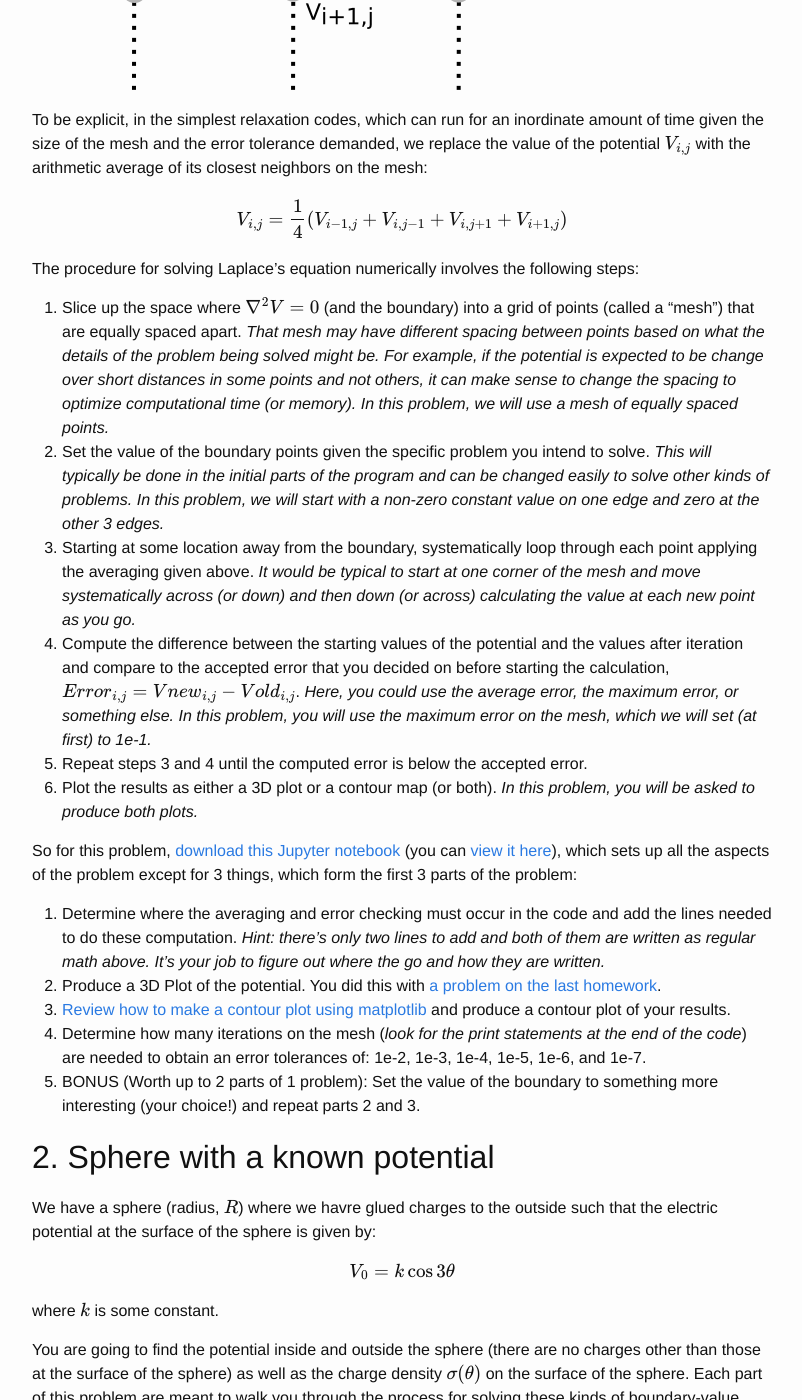
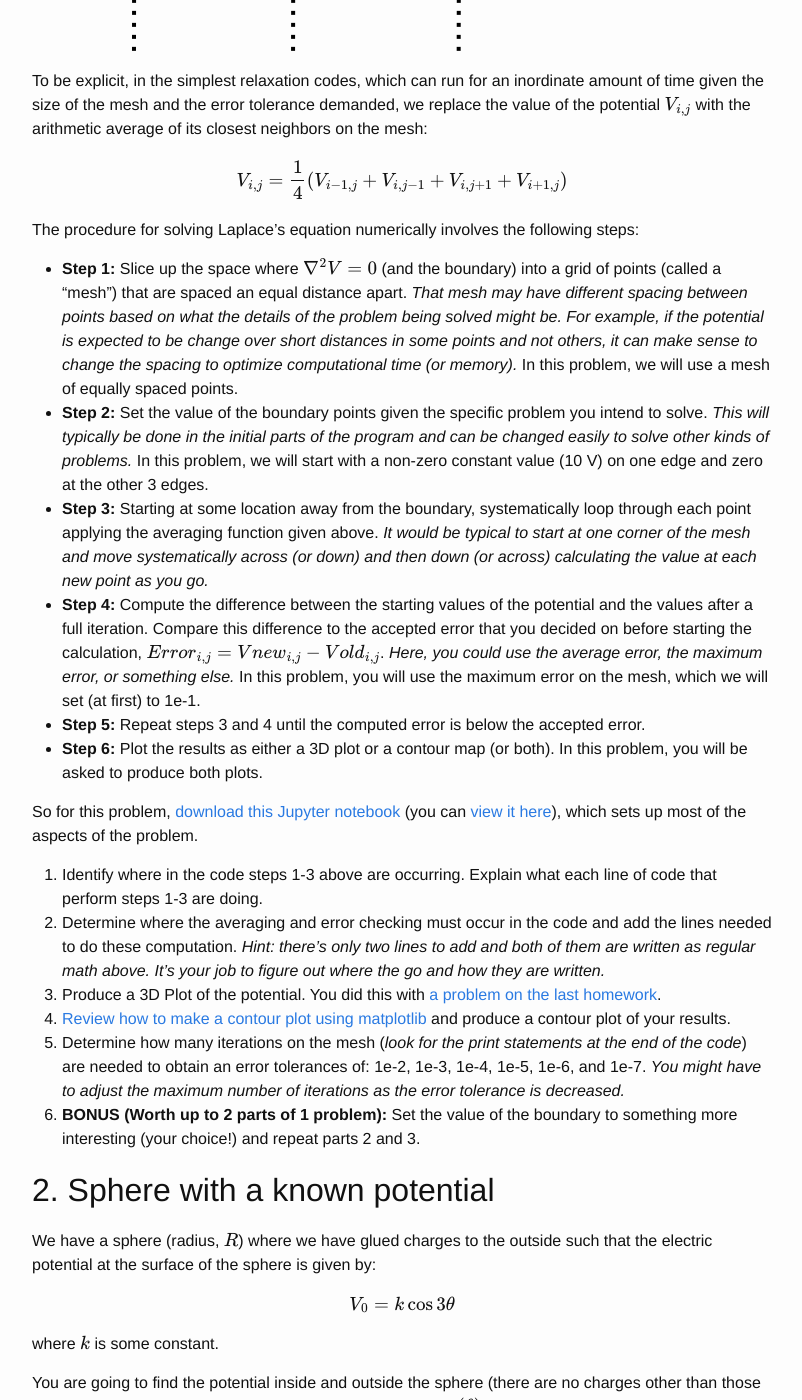
Before and after one commit to dannycab/phy481msu, a Jekyll site: the page built from assignments/homework6.md, in a window 1280 px wide and 1400 px high, scrolled down 798 px. Shown: the whole window, without its empty margins (238-1040 px from the left). Built offline with Jekyll 4.4.1, drawn with Linux system fonts in a browser that asks for light colours; formulas are drawn with MathJax 3; some of the changed text lies outside the part shown.

Commit message:
updated homework 6; ready for primetime

```diff
--- a/assignments/homework6.md
+++ b/assignments/homework6.md
@@ -3,13 +3,11 @@
 use_math: true
 ---
 
-<p style="color: purple">This homework is not ready until this message has been removed.</p>
-
 # Homework 6 (Due October 21st)
 
 ## 1. Method of Relaxation for Cartesian Problems
 
-One of the major properties of a solution to Laplace's equation is that the value of the potential at a point is equal the average of all the points surrounding it (a sphere in 3D or a circle in 2D). We can exploit this property to numerically solve Laplace's equation by successively computing the average value of the potential at a point on a mesh (a grid of 2D points in this case) based on the 4 other points that surround it (see the figure below).
+One of the major properties of a solution to Laplace's equation is that the value of the potential at a point is equal the average of all the points surrounding it (i.e., a sphere in 3D or a circle in 2D). We can exploit this property to solve Laplace's equation numerically by successively computing the average value of the potential at a point on a mesh (a grid of 2D points in this case) based on the 4 other points that surround it (see the figure below).
 
 ![Mesh](./images/hw6/mesh.png)
 
@@ -19,43 +17,46 @@
 
 The procedure for solving Laplace's equation numerically involves the following steps:
 
-1. Slice up the space where $\nabla^2 V = 0$ (and the boundary) into a grid of points (called a "mesh") that are equally spaced apart. *That mesh may have different spacing between points based on what the details of the problem being solved might be. For example, if the potential is expected to be change over short distances in some points and not others, it can make sense to change the spacing to optimize computational time (or memory). In this problem, we will use a mesh of equally spaced points.*
-2. Set the value of the boundary points given the specific problem you intend to solve. *This will typically be done in the initial parts of the program and can be changed easily to solve other kinds of problems. In this problem, we will start with a non-zero constant value on one edge and zero at the other 3 edges.*
-3. Starting at some location away from the boundary, systematically loop through each point applying the averaging given above. *It would be typical to start at one corner of the mesh and move systematically across (or down) and then down (or across) calculating the value at each new point as you go.*
-4. Compute the difference between the starting values of the potential and the values after iteration and compare to the accepted error that you decided on before starting the calculation, $Error_{i,j} = Vnew_{i,j}-Vold_{i,j}$. *Here, you could use the average error, the maximum error, or something else. In this problem, you will use the maximum error on the mesh, which we will set (at first) to 1e-1.*
-5. Repeat steps 3 and 4 until the computed error is below the accepted error.
-6. Plot the results as either a 3D plot or a contour map (or both). *In this problem, you will be asked to produce both plots.*
+* **Step 1:** Slice up the space where $\nabla^2 V = 0$ (and the boundary) into a grid of points (called a "mesh") that are spaced an equal distance apart. *That mesh may have different spacing between points based on what the details of the problem being solved might be. For example, if the potential is expected to be change over short distances in some points and not others, it can make sense to change the spacing to optimize computational time (or memory).* In this problem, we will use a mesh of equally spaced points.
+* **Step 2:** Set the value of the boundary points given the specific problem you intend to solve. *This will typically be done in the initial parts of the program and can be changed easily to solve other kinds of problems.* In this problem, we will start with a non-zero constant value (10 V) on one edge and zero at the other 3 edges.
+* **Step 3:** Starting at some location away from the boundary, systematically loop through each point applying the averaging function given above. *It would be typical to start at one corner of the mesh and move systematically across (or down) and then down (or across) calculating the value at each new point as you go.*
+* **Step 4:** Compute the difference between the starting values of the potential and the values after a full iteration. Compare this difference to the accepted error that you decided on before starting the calculation, $Error_{i,j} = Vnew_{i,j}-Vold_{i,j}$. *Here, you could use the average error, the maximum error, or something else.* In this problem, you will use the maximum error on the mesh, which we will set (at first) to 1e-1.
+* **Step 5:** Repeat steps 3 and 4 until the computed error is below the accepted error.
+* **Step 6:** Plot the results as either a 3D plot or a contour map (or both). In this problem, you will be asked to produce both plots.
 
-So for this problem, [download this Jupyter notebook](../jupyter/HW6-MethodOfRelaxation.ipynb) (you can [view it here](https://github.com/dannycab/phy481msu/blob/gh-pages/jupyter/HW6-MethodOfRelaxation.ipynb)), which sets up all the aspects of the problem except for 3 things, which form the first 3 parts of the problem:
+So for this problem, [download this Jupyter notebook](../jupyter/HW6-MethodOfRelaxation.ipynb) (you can [view it here](https://github.com/dannycab/phy481msu/blob/gh-pages/jupyter/HW6-MethodOfRelaxation.ipynb)), which sets up most of the aspects of the problem.
 
-1. Determine where the averaging and error checking must occur in the code and add the lines needed to do these computation. *Hint: there's only two lines to add and both of them are written as regular math above. It's your job to figure out where the go and how they are written.*
-2. Produce a 3D Plot of the potential. You did this with [a problem on the last homework](./homework6.html).
-3. [Review how to make a contour plot using matplotlib](http://matplotlib.org/examples/pylab_examples/contour_demo.html) and produce a contour plot of your results.
-4. Determine how many iterations on the mesh (*look for the print statements at the end of the code*) are needed to obtain an error tolerances of: 1e-2, 1e-3, 1e-4, 1e-5, 1e-6, and 1e-7.
-5. BONUS (Worth up to 2 parts of 1 problem): Set the value of the boundary to something more interesting (your choice!) and repeat parts 2 and 3.
+1. Identify where in the code steps 1-3 above are occurring. Explain what each line of code that perform steps 1-3 are doing.
+2. Determine where the averaging and error checking must occur in the code and add the lines needed to do these computation. *Hint: there's only two lines to add and both of them are written as regular math above. It's your job to figure out where the go and how they are written.*
+3. Produce a 3D Plot of the potential. You did this with [a problem on the last homework](./homework6.html).
+4. [Review how to make a contour plot using matplotlib](http://matplotlib.org/examples/pylab_examples/contour_demo.html) and produce a contour plot of your results.
+5. Determine how many iterations on the mesh (*look for the print statements at the end of the code*) are needed to obtain an error tolerances of: 1e-2, 1e-3, 1e-4, 1e-5, 1e-6, and 1e-7. *You might have to adjust the maximum number of iterations as the error tolerance is decreased.*
+6. **BONUS (Worth up to 2 parts of 1 problem):** Set the value of the boundary to something more interesting (your choice!) and repeat parts 2 and 3.
 
 ## 2. Sphere with a known potential
 
-We have a sphere (radius, $R$) where we havre glued charges to the outside such that the electric potential at the surface of the sphere is given by:
+We have a sphere (radius, $R$) where we have glued charges to the outside such that the electric potential at the surface of the sphere is given by:
 
 $$V_0 = k \cos 3\theta$$
 
 where $k$ is some constant.
 
-You are going to find the potential inside and outside the sphere (there are no charges other than those at the surface of the sphere) as well as the charge density $\sigma(\theta)$ on the surface of the sphere. Each part of this problem are meant to walk you through the process for solving these kinds of boundary-value problems.
+You are going to find the potential inside and outside the sphere (there are no charges other than those at the surface of the sphere) as well as the charge density $\sigma(\theta)$ on the surface of the sphere. Each part of this problem is meant to walk you through the process for solving these kinds of boundary-value problems.
 
 1. Rewrite the potential at the surface using Legendre polynomials. *You will need to dust off some trig identities to do this.*
-2. Using this boundary condition and the knowledge that $V$ should be finite inside the sphere, find the electric potential, $V(r,\theta)$, inside this sphere. You do not have to re-derive the general solution to Laplace's equation, just use the result.
+2. Using this boundary condition and the knowledge that $V$ should be finite inside the sphere, find the electric potential, $V(r,\theta)$, inside this sphere. You do not have to re-derive the general solution to Laplace's equation, just use the result:
+$$V(r,\theta) = \left(A_lr^l+\dfrac{B_l}{r^{l+1}}\right)P_l(\cos \theta)$$
 3. Using the same boundary condition and the knowledge that $V$ should vanish far from the sphere, find the electric potential, $V(r,\theta)$, outside this sphere.
-4. Show explicitly that your solutions to parts 2 and 3 match at $r=R$.
-5. Take the "normal" derivative of each of your solutions ($\partial V/\partial r$) and use their difference at the surface to find the charge on the surface.
-
-$$\left(\dfrac{\partial V_{out}}{\partial r}-\dfrac{\partial V_{in}}{\partial r}\right) = -\dfrac{\sigma}{\varepsilon_0}$$
+4. Show explicitly that your solutions to parts 2 and 3 match at the surface of the sphere.
+5. Take the "normal" derivative of each of your solutions ($\partial V/\partial r$) and use their difference at the surface to find the charge on the surface: $$\left(\dfrac{\partial V_{out}}{\partial r}-\dfrac{\partial V_{in}}{\partial r}\right) = -\dfrac{\sigma}{\varepsilon_0}$$
+6. Sketch the charge distrbution on the surface of the sphere.
 
 
 ## 3. Solving Laplace's Equation in Cylindrical Coordinates
 
-We have gone through how to solve Laplace's equation in Cartesian and spherical coordinates. In both cases, finding a separable and general solution was possible. There are in fact a number of possible coordinate systems where we can do this, but the most relevant to this class is cylindrical coordinates. In this problem, you will develop the general solution to Laplace's equation in cylindrical coordinates where there is no dependence on the $z$ coordinate (i.e., where we have cylindrical symmetry).
+We have gone through how to solve Laplace's equation in Cartesian and spherical coordinates. In both cases, finding a separable and general solution was possible. In fact, there are a [number of possible coordinate systems](http://mathworld.wolfram.com/LaplacesEquation.html) where we can do this, but the most relevant to this class (besides Cartesian and spherical) is cylindrical coordinates.
+
+In this problem, you will develop the general solution to Laplace's equation in cylindrical coordinates where there is no dependence on the $z$ coordinate (i.e., where we have cylindrical symmetry).
 
 1. Starting from Laplace's equation in Cylindrical coordinates, use the ansatz $V(s,\phi) = S(s)\Phi(\phi)$ to convert the problem from one partial differential equation to two 2nd order ordinary differential equations -- one for $S(s)$ and one for $\Phi(\phi)$.
 2. As we have argued twice, each of those differential equations is equal to a constant. Which constant is positive and which is negative? Explain your choice. *Think about what happens when you rotate your problem by 2$\pi$ in the $\phi$ direction, should the physics care that you've done that?* Going forward, choose the positive constant to be $+k^2$ and the negative one to be $-k^2$.
@@ -73,15 +74,17 @@
 
 Developing intuition about the dominant contribution to the field that you are looking at will serve you very well in the future. In this problem, you will look at a few charge distributions (blue - positive charge; orange - negative charge) and discuss what the dominant contribution (monopole, dipole, quadrapole) to the field would be far from the distribution (as $r \rightarrow \infty$).
 
-For each distribution below, discuss which contribution to the multipole expansion dominants at large $r$. Explain how you can tell this is the dominant contribution (use equations and words).
+For each distribution below, discuss which contribution to the multipole expansion dominants at large $r$. Explain how you can tell this is the dominant contribution (use equations, pictures, and words as you see fit).
 
 1. Distribution 1: ![Distribution 1](./images/hw6/distribution1.png)<br/><br/>
 2. Distribution 2: ![Distribution 2](./images/hw6/distribution2.png)<br/><br/>
 3. Distribution 3: ![Distribution 3](./images/hw6/distribution3.png)
 
-## 5. The "Beauty" of the Multipole expansion
+## 5. The Beauty of the Multipole expansion
 
-The [multipole expansion](https://en.wikipedia.org/wiki/Multipole_expansion) is a very powerful approximation that arises in a number of different kinds of field theories. The beauty of it is that it can provide a simple approximate form for the field in question far from the sources that produce the field. Often, this is helpful when solving problems where you only care about the dominant contributions because the others only provide small corrections to the behavior. In this problem, you will explore the the multipole expansion for the charge configuration shown below.
+The [multipole expansion](https://en.wikipedia.org/wiki/Multipole_expansion) is a very powerful approximation that arises in a number of different kinds of field theories. The beauty of it is that it can provide a simple approximate form for the field in question far from the sources that produce the field. Often, this is helpful when solving problems where you only care about the dominant contributions because the others only provide small corrections to the behavior.
+
+In this problem, you will explore the the multipole expansion for the charge configuration shown below.
 
 ![3 Charges](./images/hw6/multipole.png)
 
```
Also changed, not shown: other parts of assignments/homework6.md (+1 -1 lines), assignments/list_of_assignments.md (+1 -0 lines).
